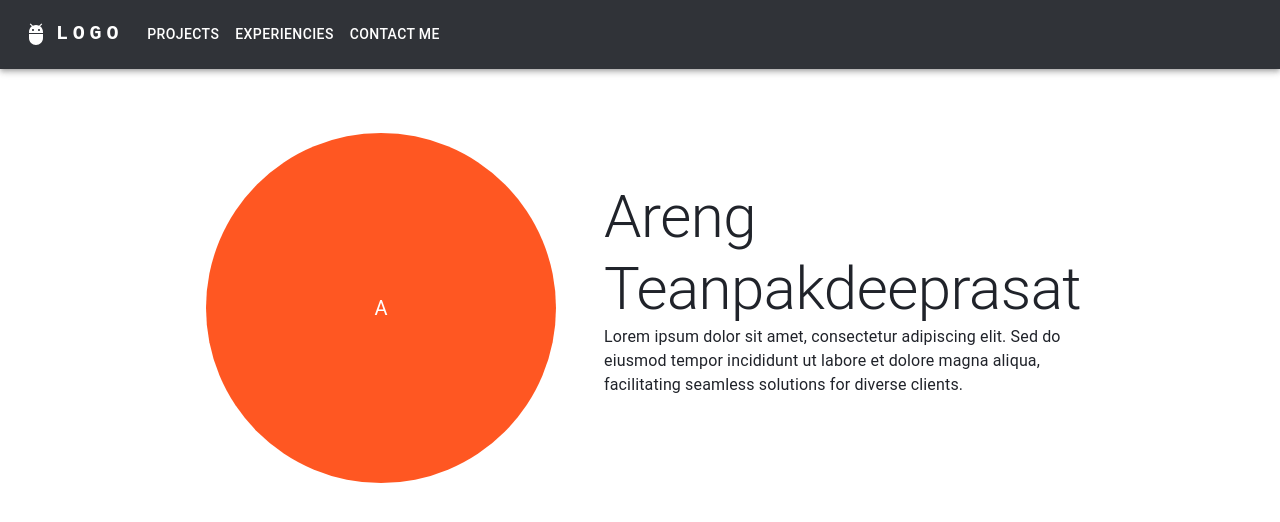
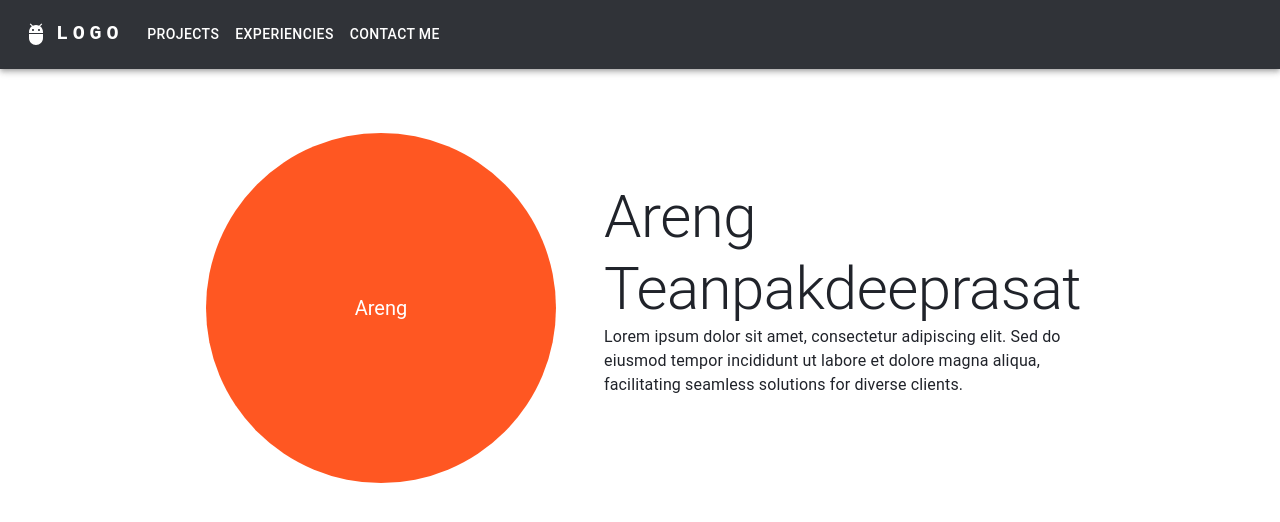
Before and after one commit to Areng14/web_profile, a Next.js app: page / in a window 1280 px wide. Shown: the top 522 px of the page. Built offline with nearby package versions, Linux system fonts and the light colour scheme; what @mui/material-nextjs would draw is missing.

Commit message:
Show name

```diff
--- a/app/page.tsx
+++ b/app/page.tsx
@@ -15,7 +15,7 @@ export default function Home() {
             }}
           >
             <Avatar sx={{ bgcolor: deepOrange[500], width: 350, height: 350 }}>
-              A
+              Areng
             </Avatar>
           </Grid2>
           <Grid2
```
